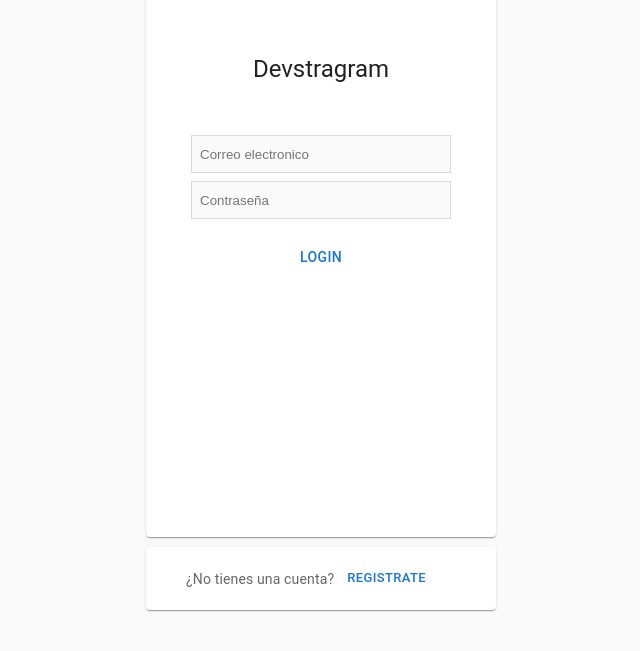
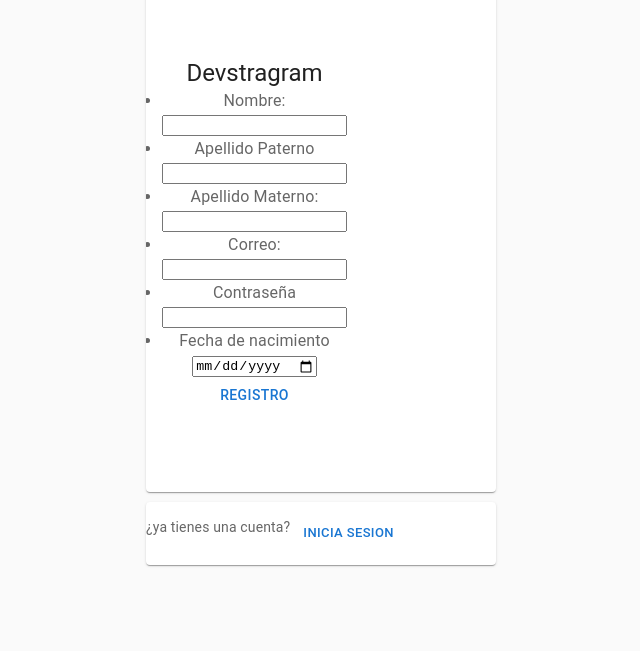
Before and after one commit to JoseCastillo190607/DWI-FRONT-SOCIAL_NETWORK, a React (Create React App) app: page / in a window 1280 px wide. Shown: the part 117-768 px from the top of the page, without its empty margins (319-959 px from the left). Built offline with nearby package versions, Linux system fonts and the light colour scheme.

Commit message:
feat: added register

```diff
--- a/src/App.jsx
+++ b/src/App.jsx
@@ -1,11 +1,13 @@
 import './App.css';
 import Login from './components/Login/Login';
+import Register from './components/register/register'
 
 function App() {
   return (
     <div className="App">
       <header className="App-header">
-       <Login/>
+       {/* <Login/> */}
+       <Register/>
       </header>
     </div>
   );
--- /dev/null
+++ b/src/components/register/register.css
@@ -0,0 +1,18 @@
+.containerRegister{
+    margin-bottom: 10px;
+    align-items: center;
+    text-align: center;
+}
+
+.containerLogin{
+    display: flex;
+    align-items: center;
+    text-align: center;
+}
+
+.orderdiv{
+    display: flex;
+    display: list-item;
+    align-items: center;
+    text-align: center;
+}
--- /dev/null
+++ b/src/components/register/register.jsx
@@ -0,0 +1,98 @@
+import "./register.css";
+
+import * as React from "react";
+import Card from "@mui/material/Card";
+import CardActions from "@mui/material/CardActions";
+import CardContent from "@mui/material/CardContent";
+import Button from "@mui/material/Button";
+import Typography from "@mui/material/Typography";
+
+export default function Register() {
+  return (
+    <Typography>
+      <Card
+        className="containerRegister"
+        sx={{ minWidth: 275, height: 500, width: 350 }}
+      >
+        <CardContent className="cardContent">
+          <Typography variant="h5" component="Typography" >
+            Devstragram
+          </Typography>
+          <Typography sx={{ fontSize: 14 }} color="text.secondary" gutterBottom>
+            <form defaultValue="" required>
+              <Typography className="orderdiv">
+                <div>
+                <label className="nombre" htmlFor="nombre">Nombre: </label>
+                </div>
+                <div>
+                <input type="text" name="nombre" id="nombre" />
+                </div>
+              </Typography>
+              <Typography className="orderdiv">
+                <div>
+                <label htmlFor="Apaterno">Apellido Paterno </label>
+                </div>
+                <div>
+                <input className="" type="text" name="Apaterno" id="Apaterno" />
+                </div>
+              </Typography>
+              <Typography className="orderdiv">
+                <div>
+                <label htmlFor="Amaterno">Apellido Materno: </label>
+                </div>
+                <div>
+                <input className="" type="text" name="Amaterno" id="Amaterno" />
+              </div>
+              </Typography>
+              <Typography className="orderdiv">
+              <div>
+                <label htmlFor="correo">Correo: </label>
+              </div>
+              <div>
+                <input className="" type="text" name="correo" id="correo" />
+              </div>
+              </Typography>
+              <Typography className="orderdiv">
+              <div>
+                <label htmlFor="pass">Contraseña</label>
+              </div>
+              <div>
+                <input className="" type="text" name="pass" id="pass" />
+              </div>
+              </Typography>
+              <Typography className="orderdiv">
+              <div>
+                <label htmlFor="Fnacimineto">Fecha de nacimiento</label>
+              </div>
+              <div>
+                <input
+                  className=""
+                  type="date"
+                  name="Fnacimineto"
+                  id="Fnacimineto"
+                />
+                </div>
+              </Typography>
+              <Typography>
+                <Button>Registro</Button>
+              </Typography>
+            </form>
+          </Typography>
+        </CardContent>
+      </Card>
+
+      <Card
+        className="containerLogin"
+        size="small"
+        sx={{ minWidth: 275, height: 63, width: 350 }}
+      >
+        <Typography variant="body2" sx={{ mb: 1.5 }} color="text.secondary">
+          <label size="small"> ¿ya tienes una cuenta?</label>
+        </Typography>
+        <CardActions>
+          <Button size="small">Inicia sesion</Button>
+        </CardActions>
+      </Card>
+    </Typography>
+  );
+}
```
Also changed, not shown: src/components/Login/Login.jsx (+14 -8 lines).
